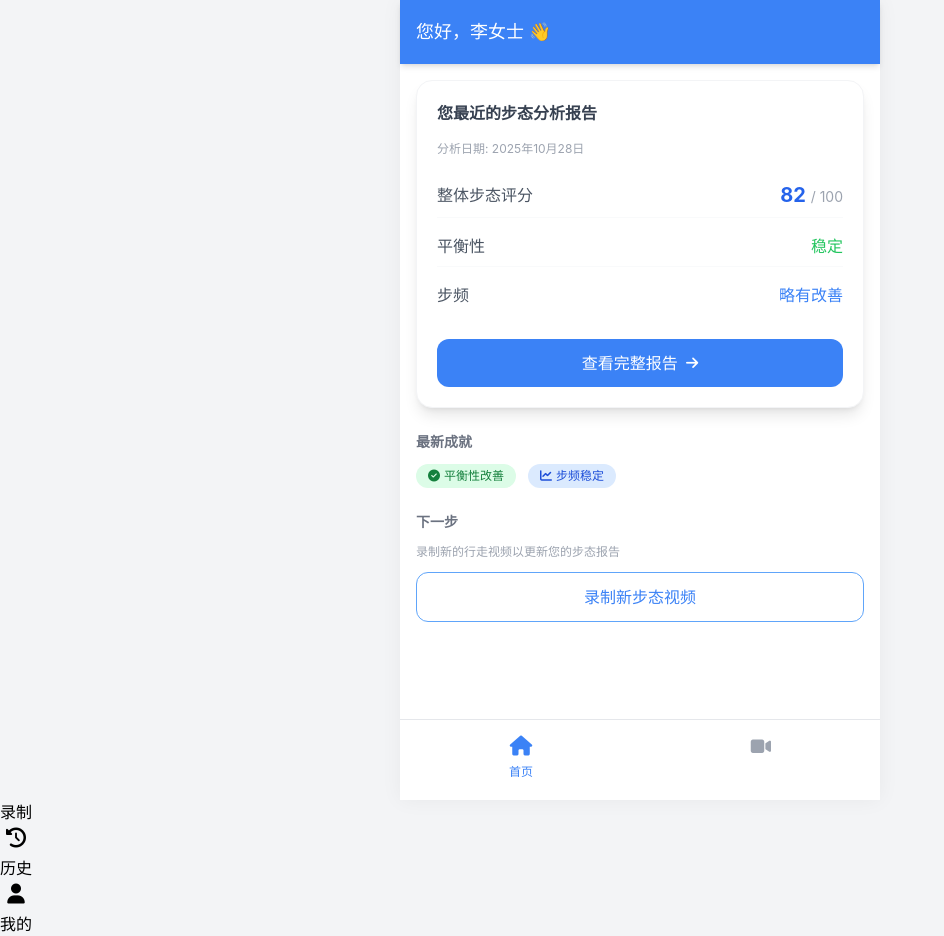
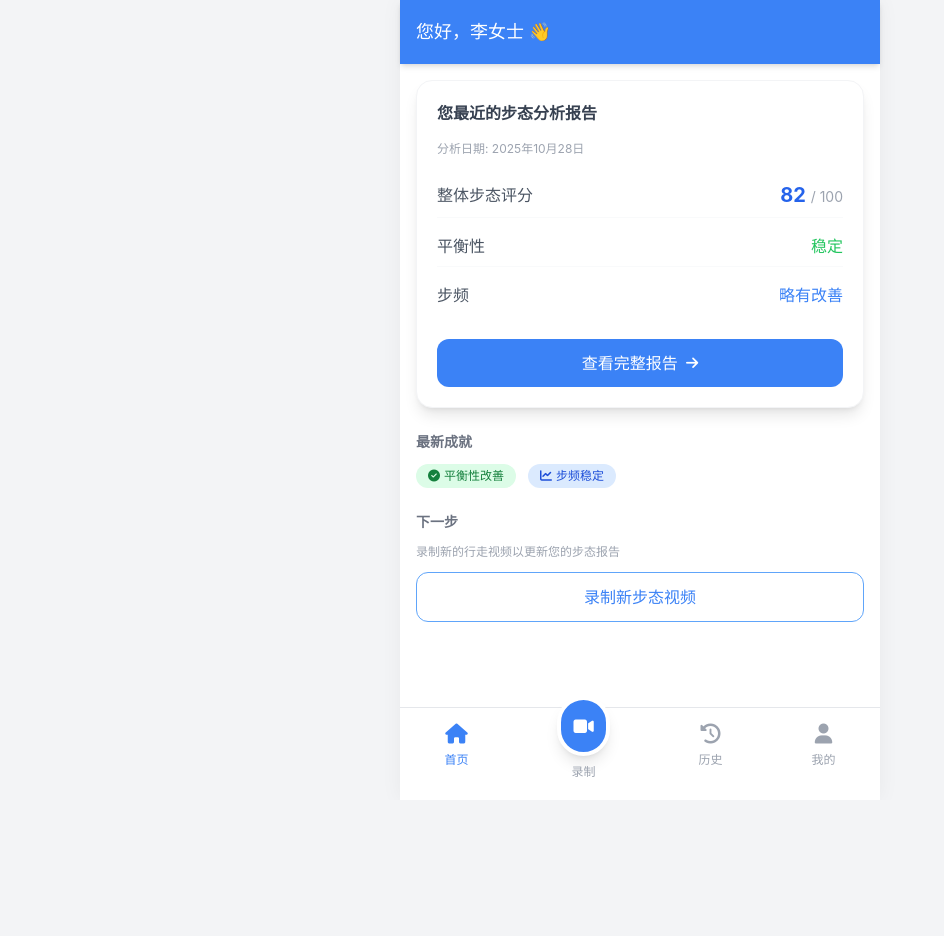
Before and after one commit to dayuan6/gait-app, a plain HTML site: page index.html in a window 1280 px wide. Shown: the whole page, without its empty margins (0-944 px from the left). After the commit the page ends 800 px from the top, so only its background shows below. Drawn offline with nearby package versions, Linux system fonts and the light colour scheme.

Commit message:
Update index.html

```diff
--- a/index.html
+++ b/index.html
@@ -243,9 +243,10 @@
             <span>首页</span>
         </button>
         <button @click="startRecordingFlow()" :class="currentPage === 'record' ? 'text-blue-500' : 'hover:text-gray-600'" class="flex flex-col items-center gap-1">
+            <div class="bg-blue-500 text-white rounded-full p-3 -mt-6 shadow-lg border-4 border-white">
                 <i class="fas fa-video text-lg"></i>
             </div>
-            <span >录制</span>
+            <span class="mt-1">录制</span>
         </button>
         <button @click="changeTab('history')" :class="currentPage === 'history' ? 'text-blue-500' : 'hover:text-gray-600'" class="flex flex-col items-center gap-1">
             <i class="fas fa-history text-xl"></i>
@@ -372,5 +373,4 @@
 </script>
 
 </body>
-
 </html>
```
